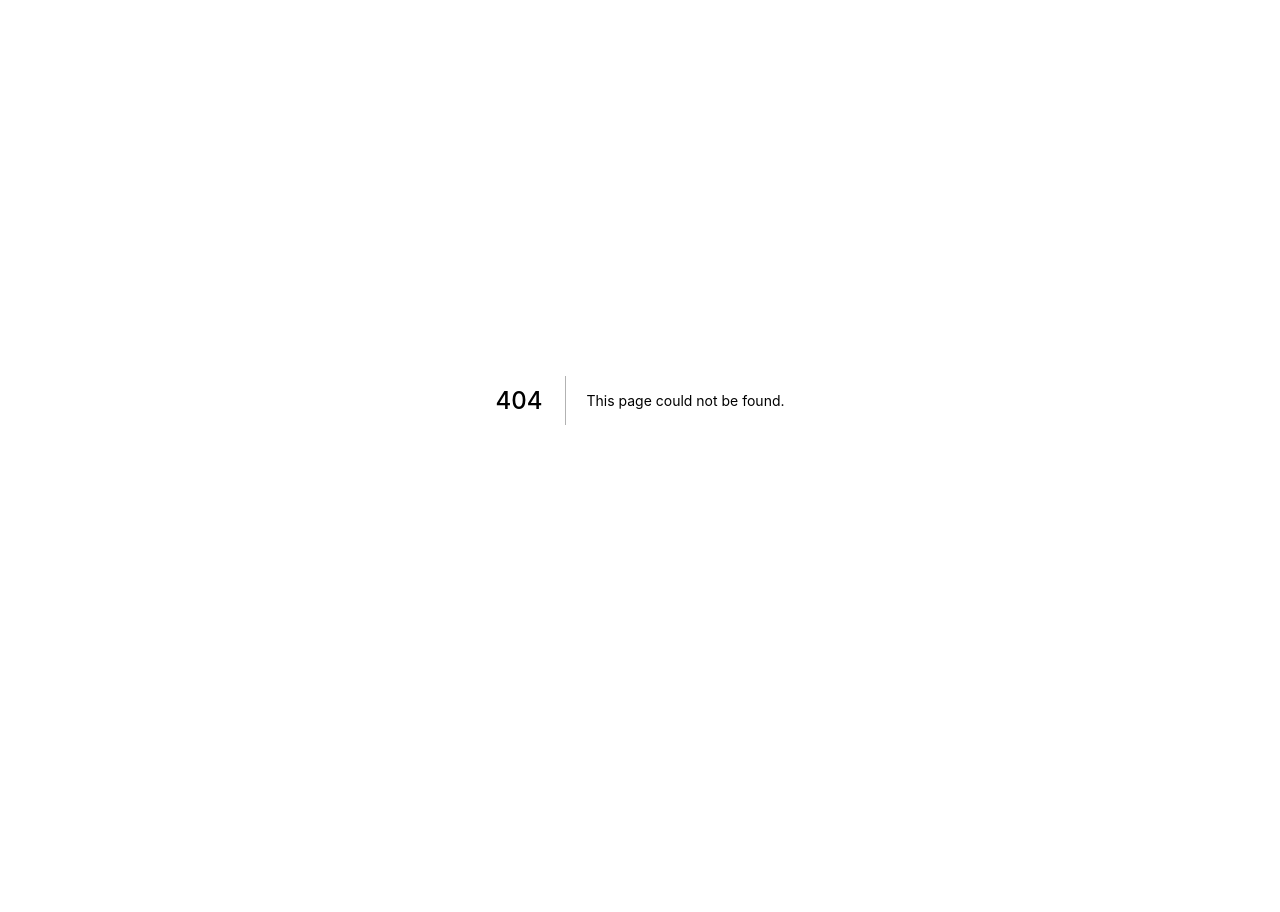
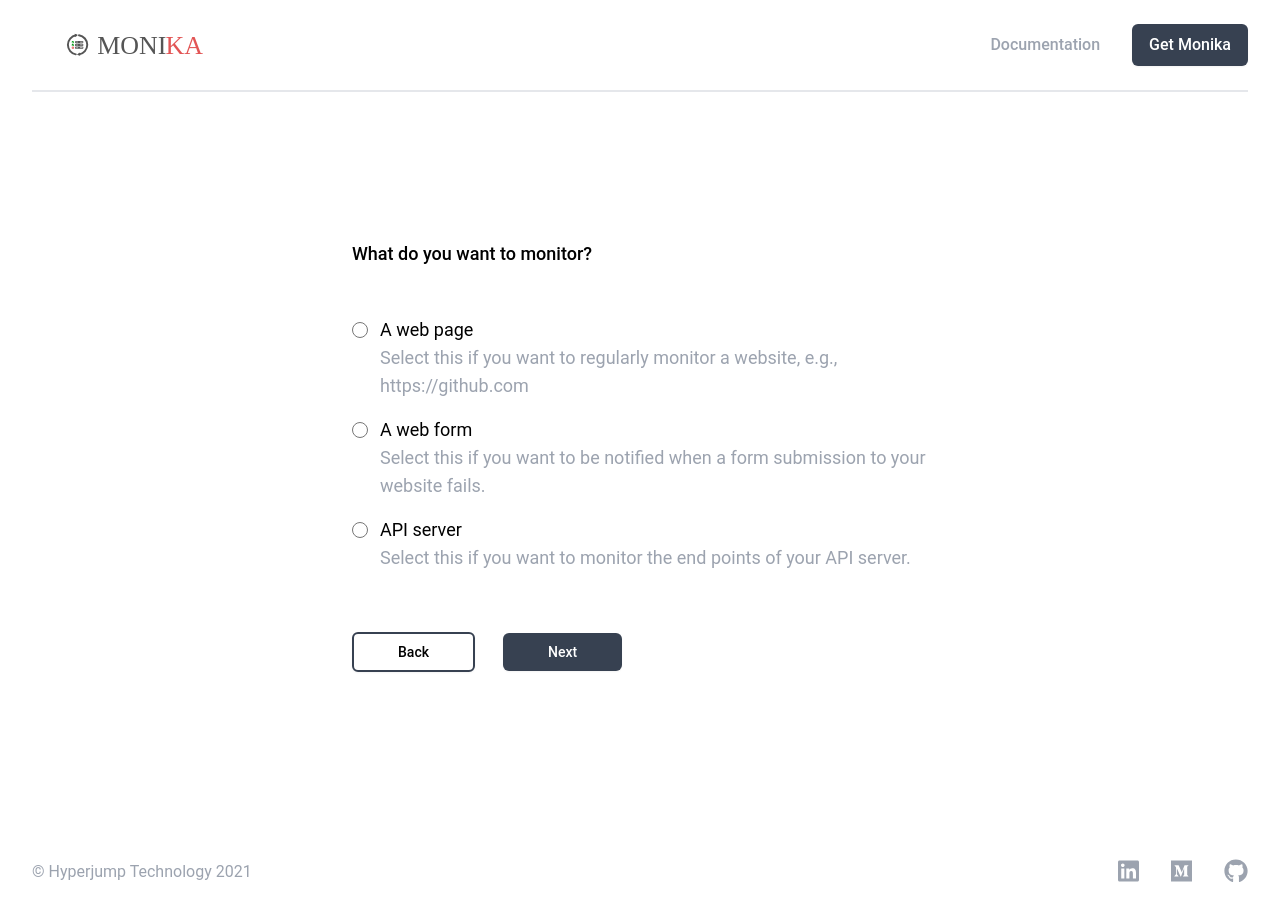
Before and after one commit to hyperjumptech/monika-config-generator, a Next.js app: page /monika-config-generator/what-do-you-want in a window 1280 px wide. Before the commit this address had no page. Before the commit the page ends 800 px from the top, so only its background shows below. Built offline with nearby package versions, Linux system fonts and the light colour scheme.

Commit message:
feat: what do you want to monitor page

```diff
--- a/components/radio/index.tsx
+++ b/components/radio/index.tsx
@@ -5,6 +5,7 @@ type RadioProps = {
   help: string;
   value: string;
   name: string;
+  onClick?: (value: string) => void
 };
 
 export default function Radio({
@@ -12,6 +13,7 @@ export default function Radio({
   help,
   value,
   name,
+  onClick
 }: RadioProps): JSX.Element {
   return (
     <div className="flex flex-col">
@@ -21,6 +23,7 @@ export default function Radio({
           name={name}
           type="radio"
           className="focus:ring-indigo-500 h-4 w-4 text-indigo-600 border-gray-300"
+          onClick={() => onClick ? onClick(value) : {}}
         />
         <label
           htmlFor={value}
--- a/next.config.js
+++ b/next.config.js
@@ -1,6 +1,6 @@
 const isProd = (process.env.NODE_ENV || 'production') === 'production';
 
 module.exports = {
-  basePath: isProd ? '/monika-config-generator' : '',
-  assetPrefix: isProd ? '/monika-config-generator/' : '',
+  basePath: isProd ? '/monika-config-generator' : '/monika-config-generator',
+  assetPrefix: isProd ? '/monika-config-generator/' : '/monika-config-generator/',
 };
--- a/pages/index.tsx
+++ b/pages/index.tsx
@@ -1,10 +1,18 @@
-import { SyntheticEvent } from 'react';
+import { SyntheticEvent, useState } from 'react';
 import { Layout, Radio, Button } from '../components';
+import { useRouter } from 'next/router'
 
 export default function Home(): JSX.Element {
+  const router = useRouter()
+  const [condition, setCondition] = useState<string | null>()
+
   const handleNext = (e: SyntheticEvent) => {
     e.preventDefault();
-    console.log('Click Next');
+    console.log(e.target, 'Click Next');
+
+    if (condition === 'new') {
+      router.push('/what-do-you-want')
+    }
   };
 
   return (
@@ -31,18 +39,21 @@ export default function Home(): JSX.Element {
             <div className="mt-12 space-y-4">
               <Radio
                 name="condition"
+                onClick={(v: string) => setCondition(v)}
                 value="new"
                 help="Select this if you have never tried Monika before. We will guide you one step at a time.">
                 I&apos;m new to Monika
               </Radio>
               <Radio
                 name="condition"
+                onClick={(v: string) => setCondition(v)}
                 value="have_used"
                 help="Select this if you want to jump into customizing Monika's configuration.">
                 I have used Monika before
               </Radio>
               <Radio
                 name="condition"
+                onClick={(v: string) => setCondition(v)}
                 value="have_configuration_file"
                 help="Select this if you want to edit your configuration file.">
                 I have a configuration file
@@ -50,7 +61,7 @@ export default function Home(): JSX.Element {
             </div>
           </fieldset>
           <div className="mt-12 py-3">
-            <Button type="submit" onClick={handleNext}>
+            <Button onClick={handleNext}>
               Next
             </Button>
           </div>
--- /dev/null
+++ b/pages/what-do-you-want.tsx
@@ -0,0 +1,56 @@
+import { SyntheticEvent } from 'react';
+import { Layout, Radio, Button } from '../components';
+import { useRouter } from 'next/router';
+
+export default function WhatDoYouWant(): JSX.Element {
+  const router = useRouter();
+
+  const handleNext = (e: SyntheticEvent) => {
+    e.preventDefault();
+    console.log('Click Next');
+  };
+
+  return (
+    <Layout>
+      <div className="lg:py-20 xl:py-32 xl:px-80">
+        <form>
+          <fieldset>
+            <div>
+              <legend className="text-base sm:text-lg font-medium">
+                What do you want to monitor?
+              </legend>
+            </div>
+            <div className="mt-12 space-y-4">
+              <Radio
+                name="what"
+                value="web_page"
+                help="Select this if you want to regularly monitor a website, e.g., https://github.com">
+                A web page
+              </Radio>
+              <Radio
+                name="what"
+                value="web_form"
+                help="Select this if you want to be notified when a form submission to your website fails.">
+                A web form
+              </Radio>
+              <Radio
+                name="what"
+                value="api_server"
+                help="Select this if you want to monitor the end points of your API server.">
+                API server
+              </Radio>
+            </div>
+          </fieldset>
+          <div className="mt-12 py-3 space-x-7">
+            <Button type="button" outline onClick={() => router.back()}>
+              Back
+            </Button>
+            <Button type="submit" onClick={handleNext}>
+              Next
+            </Button>
+          </div>
+        </form>
+      </div>
+    </Layout>
+  );
+}
```
